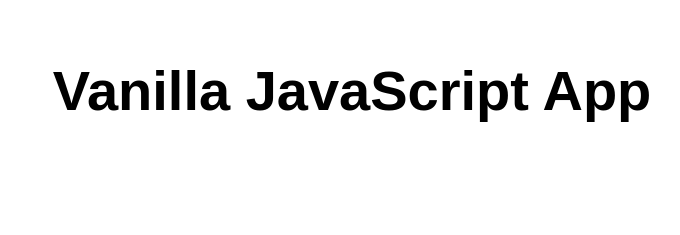
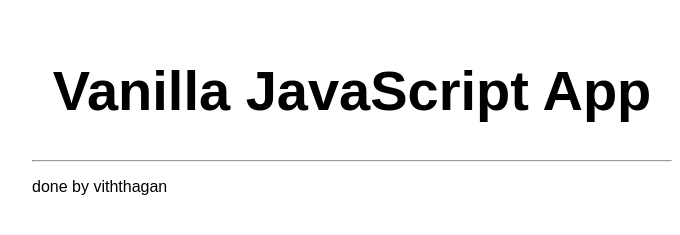
Before and after one commit to RNViththagan/SampleUojWebSite, a website: page src/index.html in a window 1280 px wide. Shown: the whole page, without its empty margins (288-968 px from the left). Drawn offline with Linux system fonts and the light colour scheme.

Commit message:
adding my name to index page

```diff
--- a/src/index.html
+++ b/src/index.html
@@ -11,6 +11,11 @@
 <body>
   <main>
     <h1>Vanilla JavaScript App</h1>
+    <hr>
+
+	<p>
+		done by viththagan
+	</p>
   </main>
 </body>
 
```
